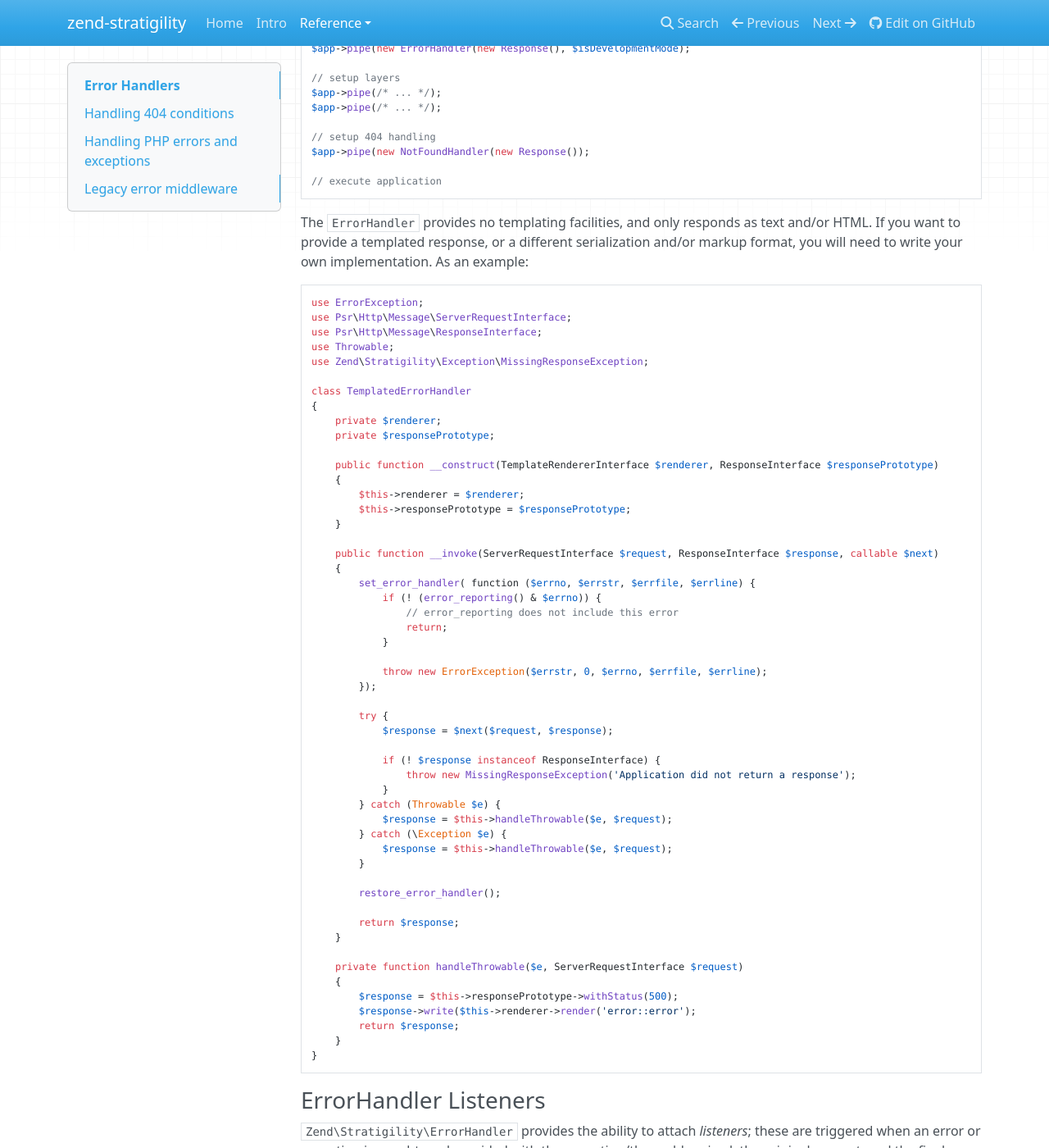
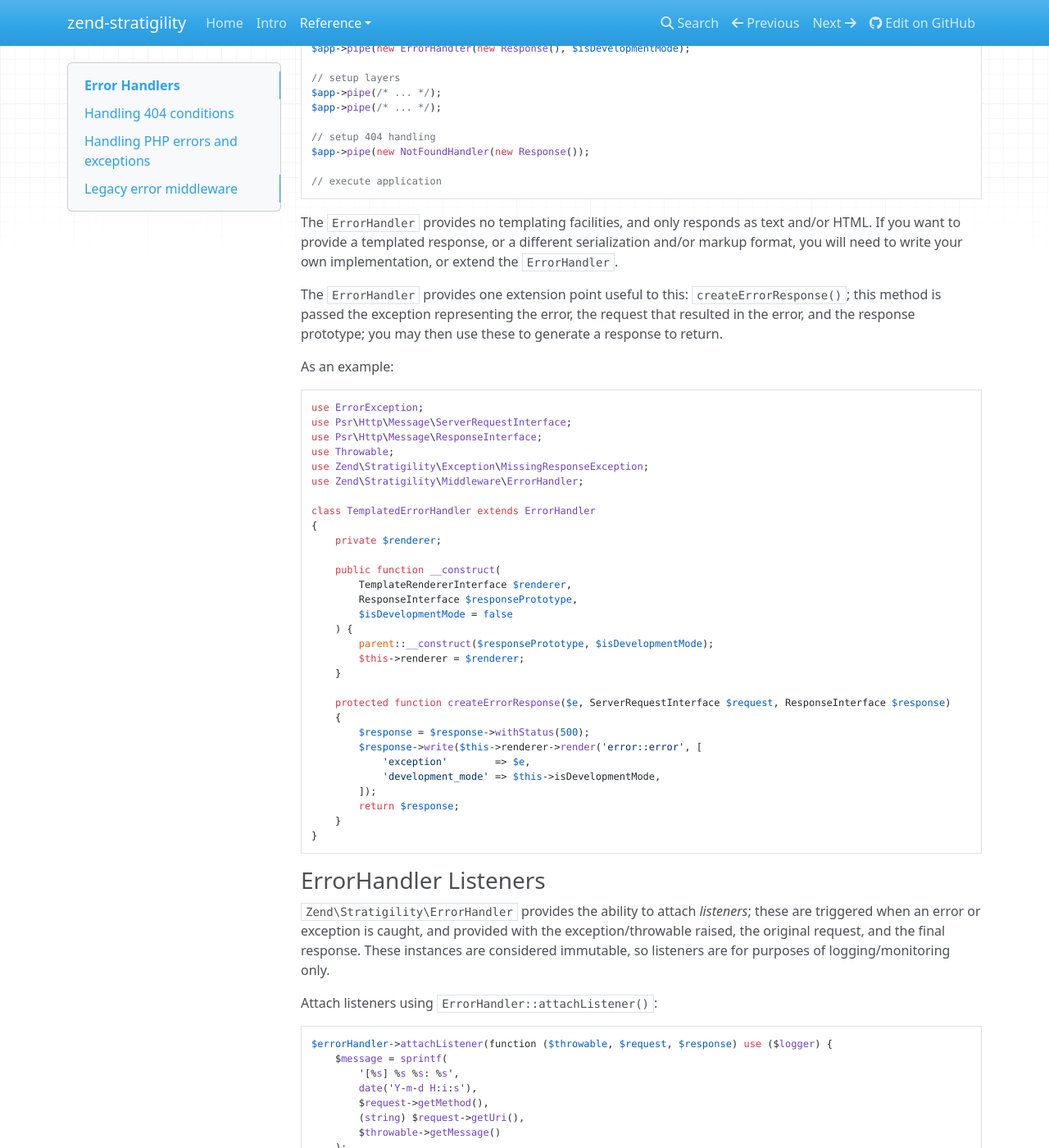
Before and after one commit to zendframework/zend-stratigility, an MkDocs documentation site: the page built from doc/book/error-handlers.md, in a window 1280 px wide and 1400 px high, scrolled down 1752 px. Shown: the whole window at 82% size. Built offline with MkDocs 1.6.1, drawn with Linux system fonts in a browser that asks for light colours; nearby versions of some CDN libraries; old or Windows-style settings are respelled for this version of MkDocs.

Commit message:
Provide extension points in the `ErrorHandler` implementation
- Created a protected method, `createErrorResponse()`, for creating and
  returning the error response to use.
- Made `$isDevelopmentMode` protected, to allow extending classes to
  query its value.

````diff
--- a/doc/book/error-handlers.md
+++ b/doc/book/error-handlers.md
@@ -107,7 +107,14 @@ $app->pipe(new NotFoundHandler(new Response());
 The `ErrorHandler` provides no templating facilities, and only responds as text
 and/or HTML. If you want to provide a templated response, or a different
 serialization and/or markup format, you will need to write your own
-implementation. As an example:
+implementation, or extend the `ErrorHandler`.
+
+The `ErrorHandler` provides one extension point useful to this:
+`createErrorResponse()`; this method is passed the exception representing the
+error, the request that resulted in the error, and the response prototype; you
+may then use these to generate a response to return.
+
+As an example:
 
 ```php
 use ErrorException;
@@ -115,50 +122,28 @@ use Psr\Http\Message\ServerRequestInterface;
 use Psr\Http\Message\ResponseInterface;
 use Throwable;
 use Zend\Stratigility\Exception\MissingResponseException;
+use Zend\Stratigility\Middleware\ErrorHandler;
 
-class TemplatedErrorHandler
+class TemplatedErrorHandler extends ErrorHandler
 {
     private $renderer;
-    private $responsePrototype;
 
-    public function __construct(TemplateRendererInterface $renderer, ResponseInterface $responsePrototype)
-    {
+    public function __construct(
+        TemplateRendererInterface $renderer,
+        ResponseInterface $responsePrototype,
+        $isDevelopmentMode = false
+    ) {
+        parent::__construct($responsePrototype, $isDevelopmentMode);
         $this->renderer = $renderer;
-        $this->responsePrototype = $responsePrototype;
     }
 
-    public function __invoke(ServerRequestInterface $request, ResponseInterface $response, callable $next)
+    protected function createErrorResponse($e, ServerRequestInterface $request, ResponseInterface $response)
     {
-        set_error_handler( function ($errno, $errstr, $errfile, $errline) {
-            if (! (error_reporting() & $errno)) {
-                // error_reporting does not include this error
-                return;
-            }
-
-            throw new ErrorException($errstr, 0, $errno, $errfile, $errline);
-        });
-
-        try {
-            $response = $next($request, $response);
-
-            if (! $response instanceof ResponseInterface) {
-                throw new MissingResponseException('Application did not return a response');
-            }
-        } catch (Throwable $e) {
-            $response = $this->handleThrowable($e, $request);
-        } catch (\Exception $e) {
-            $response = $this->handleThrowable($e, $request);
-        }
-
-        restore_error_handler();
-
-        return $response;
-    }
-
-    private function handleThrowable($e, ServerRequestInterface $request)
-    {
-        $response = $this->responsePrototype->withStatus(500);
-        $response->write($this->renderer->render('error::error');
+        $response = $response->withStatus(500);
+        $response->write($this->renderer->render('error::error', [
+            'exception'        => $e,
+            'development_mode' => $this->isDevelopmentMode,
+        ]);
         return $response;
     }
 }
````
Also changed, not shown: 1 other file.
